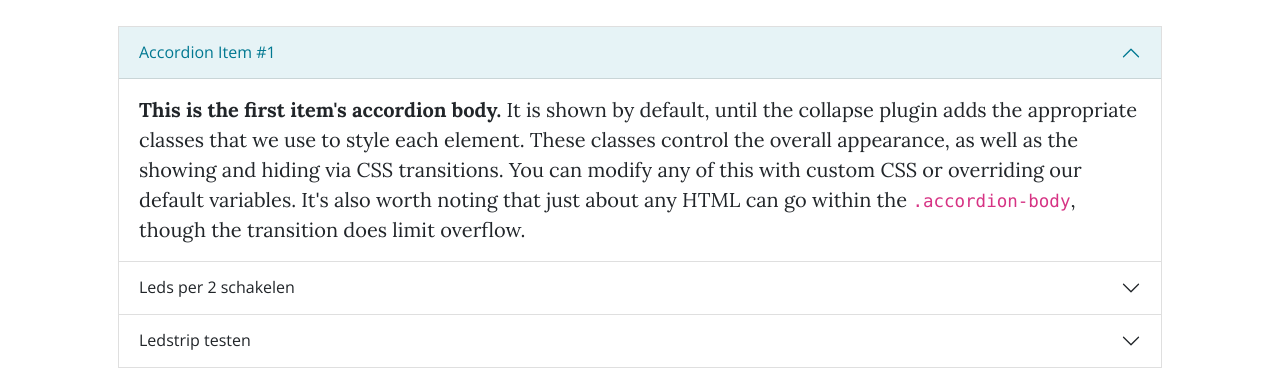
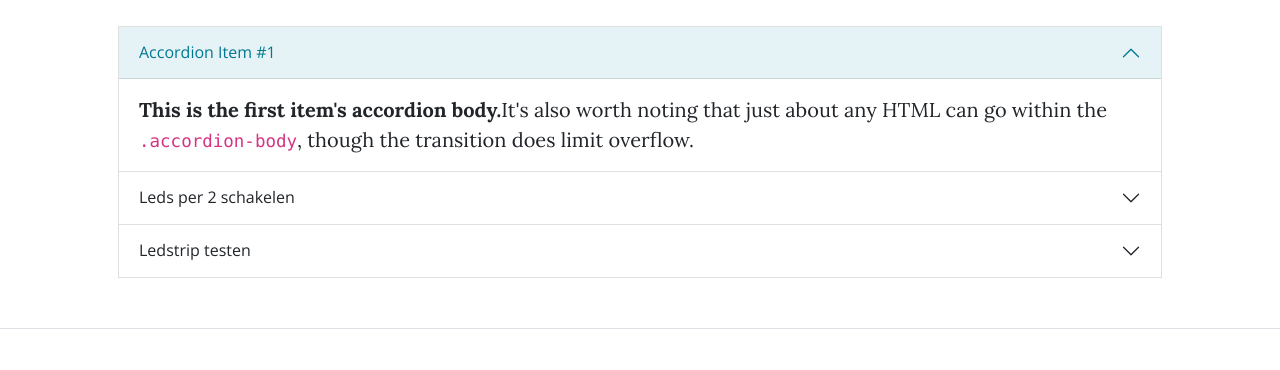
Before and after one commit to MikevanBree/MikevanBree.github.io, a plain HTML site: page codemain.html in a window 1280 px wide. Shown: the part 687-1057 px from the top of the page. Drawn offline with nearby package versions, Linux system fonts and the light colour scheme.

Commit message:
Little Lorem Ipsum text shortened (not important)

```diff
--- a/codemain.html
+++ b/codemain.html
@@ -107,12 +107,7 @@
             <div id="collapseOne" class="accordion-collapse collapse show"
               aria-labelledby="headingOne" data-bs-parent="#accordionExample">
               <div class="accordion-body">
-                <strong>This is the first item's accordion body.</strong> It is
-                shown by default, until the collapse plugin adds the appropriate
-                classes that we use to style each element. These classes control
-                the overall appearance, as well as the showing and hiding via
-                CSS transitions. You can modify any of this with custom CSS or
-                overriding our default variables. It's also worth noting that
+                <strong>This is the first item's accordion body.</strong>It's also worth noting that
                 just about any HTML can go within the <code>.accordion-body</code>,
                 though the transition does limit overflow.
               </div>
```
